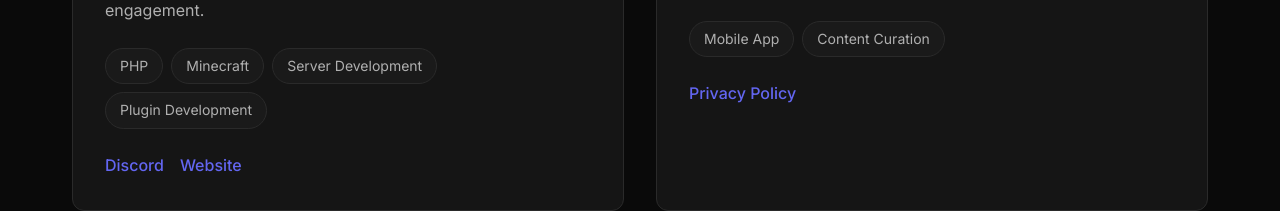
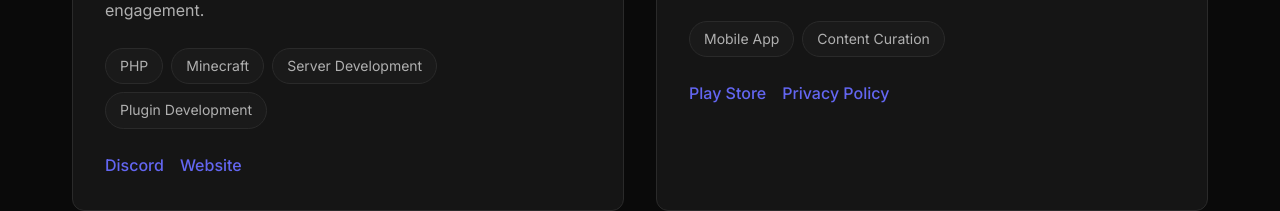
Before and after one commit to xLordShadow/xlordshadow.github.io, a plain HTML site: page index.html in a window 1280 px wide. Shown: the part 2039-2250 px from the top of the page. Drawn offline with Linux system fonts and the light colour scheme.

Commit message:
Update index.html

```diff
--- a/index.html
+++ b/index.html
@@ -106,7 +106,7 @@
                             <span class="tag">Content Curation</span>
                         </div>
                         <div class="project-links">
-                            <!-- <a href="#" class="project-link" target="_blank">App Store</a> -->
+                            <a href="https://play.google.com/store/apps/details?id=app.ecpeproductions.quotes" class="project-link" target="_blank">Play Store</a>
                             <!-- <a href="#" class="project-link" target="_blank">GitHub</a> -->
                             <a href="lumina/lumina-privacy-policy.html" class="project-link">Privacy Policy</a>
                         </div>
```
